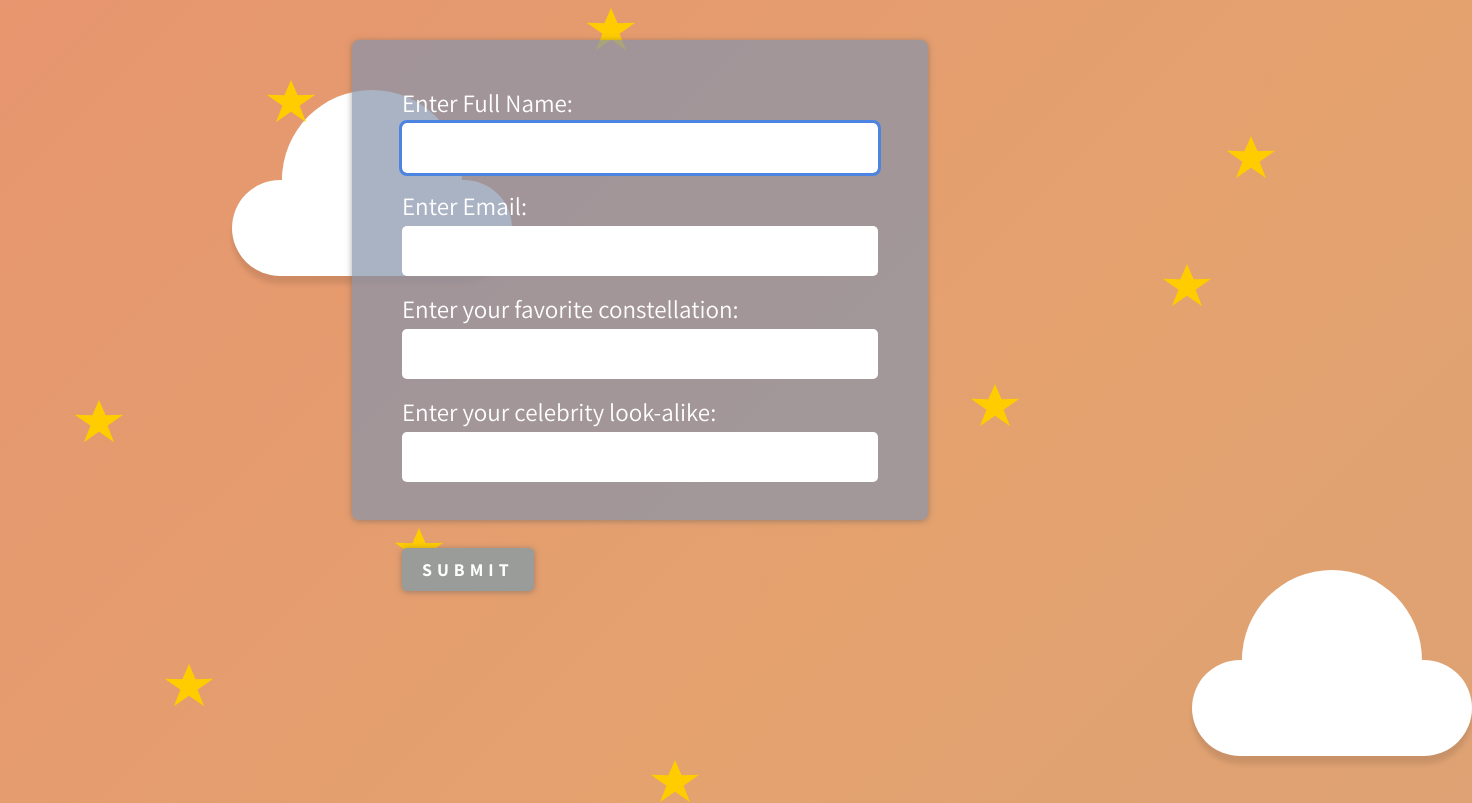
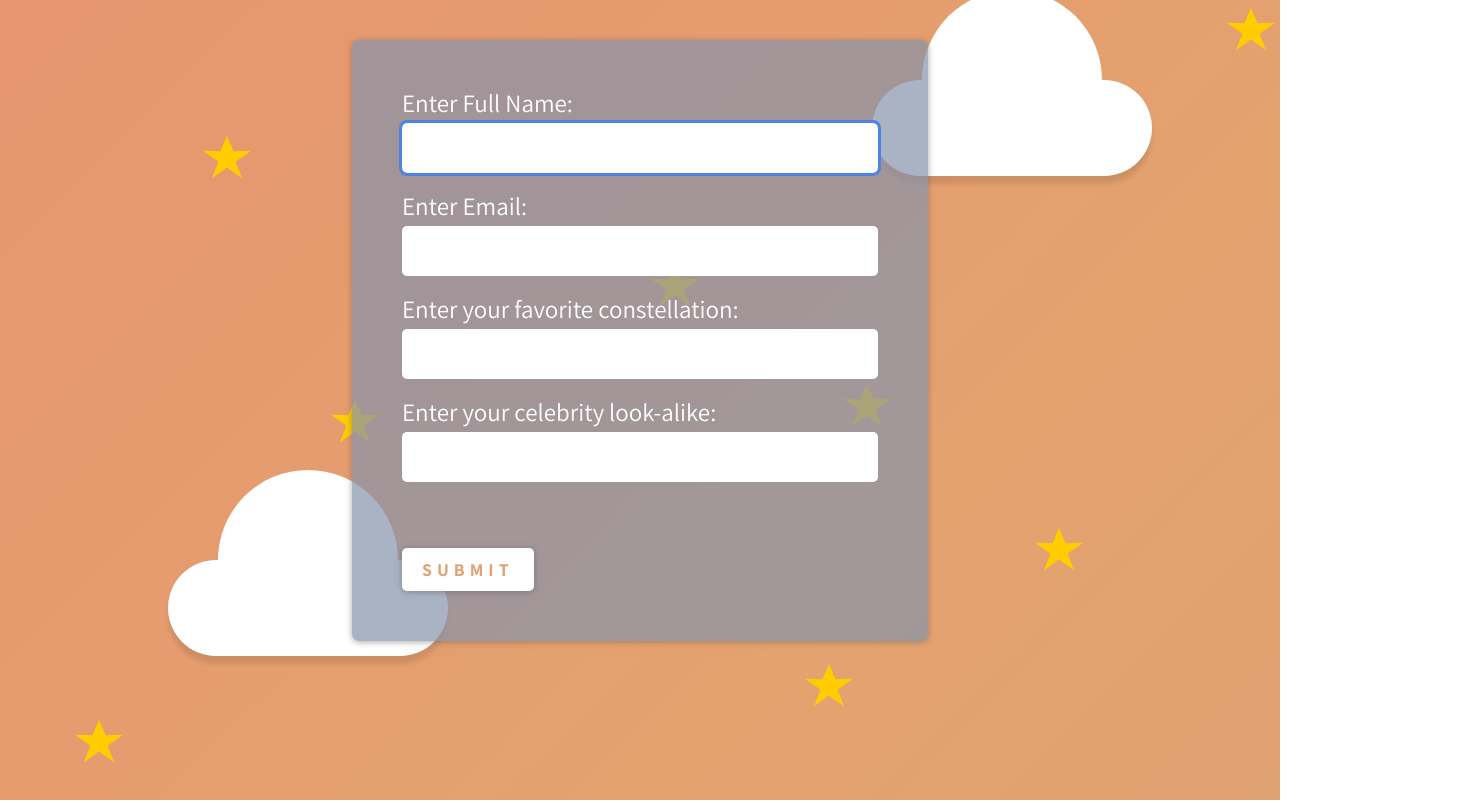
Before and after one commit to dallin-r-parker/babyshower-fe, a React (Create React App) app: page / in a window 1280 px wide. Shown: the whole page, 1472 px wide, since content can reach past the window. Built offline with nearby package versions, Linux system fonts and the light colour scheme; no server answers.

Commit message:
remove overflow; change button

```diff
--- a/src/App.tsx
+++ b/src/App.tsx
@@ -8,7 +8,7 @@ const App: React.FC = (): JSX.Element => (
   <Container flex h="100vh" w="100vw" jc="center">
     <Decorations />
     <Container h="auto" w="auto" flex fd="column" z="2">
-      <Box h="60vh" w="45vw" bgc="steelBlue" opacity={0.7} mt={5} p={50} bp="tablet">
+      <Box h="fit-content" w="45vw" bgc="steelBlue" opacity={0.7} mt={5} p={50} bp="tablet">
         <Form />
       </Box>
     </Container>
--- a/src/components/Button/index.tsx
+++ b/src/components/Button/index.tsx
@@ -6,6 +6,7 @@ interface Props {
   w?: string;
   type?: string;
   bgc: themeColors;
+  color?: themeColors;
 }
 
 export const Button = styled.input<Props>`
@@ -13,7 +14,7 @@ export const Button = styled.input<Props>`
   height: ${({ h }) => h}; */
   font-family: 'Assistant', sans-serif;
   background: ${({ theme, bgc }) => theme.colors[bgc].hex};
-  color: white;
+  color: ${({ theme, color }) => theme.colors[color].hex || `white`};
   text-transform: uppercase;
   border: none;
   margin-top: 10px;
--- a/src/components/Cloud/index.tsx
+++ b/src/components/Cloud/index.tsx
@@ -6,7 +6,6 @@ interface Props {
 }
 
 export const Cloud = styled.div<Props>`
-  margin-top: 100px;
   background: #fff;
   background: linear-gradient(top, #fff 5%, #f1f1f1 100%);
   border-radius: 100px;
--- a/src/components/Container/index.tsx
+++ b/src/components/Container/index.tsx
@@ -14,6 +14,8 @@ interface Props {
   bp?: string;
   pos?: string;
   z?: string;
+  oy?: string;
+  ox?: string;
 }
 
 export const Container = styled.section<Props>`
@@ -29,4 +31,6 @@ export const Container = styled.section<Props>`
   ${({ fd, flex }) => flex && fd && `flex-direction: ${fd}`};
   ${({ theme, bp }) =>
     theme.breakpoints[bp] && `@media (max-width: ${theme.breakpoints[bp]}){width: 90vw; height: 80vh}`};
+  overflow-y: ${({ oy }) => oy};
+  overflow-x: ${({ ox }) => ox};
 `;
--- a/src/components/Decorations/index.tsx
+++ b/src/components/Decorations/index.tsx
@@ -4,17 +4,17 @@ import { Cloud } from '../Cloud';
 import { Container } from '../Container';
 
 export const Decorations: React.FC = (): JSX.Element => (
-  <Container h="100" w="100" pos="absolute" z="1">
+  <Container h="100vh" w="100vw" pos="absolute" z="1">
     <Star t="1" r="0" />
     <Star t="10" r="25" />
-    <Star t="17" r="-50" />
-    <Star t="33" r="-45" />
-    <Star t="48" r="-30" />
-    <Star t="50" r="40" />
+    <Star t="17" r="80" />
+    <Star t="33" r="45" />
+    <Star t="48" r="30" />
+    <Star t="50" r="70" />
     <Star t="66" r="15" />
     <Star t="83" r="33" />
-    <Star t="95" r="-5" />
+    <Star t="90" r="90" />
     <Cloud t="10" r="10" />
-    <Cloud t="70" r="-65" />
+    <Cloud t="70" r="65" />
   </Container>
 );
--- a/src/components/Form/index.tsx
+++ b/src/components/Form/index.tsx
@@ -26,7 +26,7 @@ export const Form: React.FC = (): JSX.Element => {
         <Input name="favStar" label="your favorite constellation" errors={errors} register={register} />
         <Input name="celebTwin" label="your celebrity look-alike" errors={errors} register={register} />
         <ErrorMessage error={errors} />
-        <Button type="submit" h="15px" w="100px" bgc="darkGray" />
+        <Button type="submit" h="15px" w="100px" bgc="white" color="roseGold" />
       </form>
     </>
   );
--- a/src/components/Star/index.tsx
+++ b/src/components/Star/index.tsx
@@ -9,10 +9,9 @@ export const Star = styled.div<Props>`
   position: absolute;
   top: ${({ t }) => t && `${t}vh`};
   right: ${({ r }) => r && `${r}vw`};
-  display: inline-block;
+
   width: 0;
   height: 0;
-
   margin-left: 0.9em;
   margin-right: 0.9em;
   margin-bottom: 1.2em;
```
